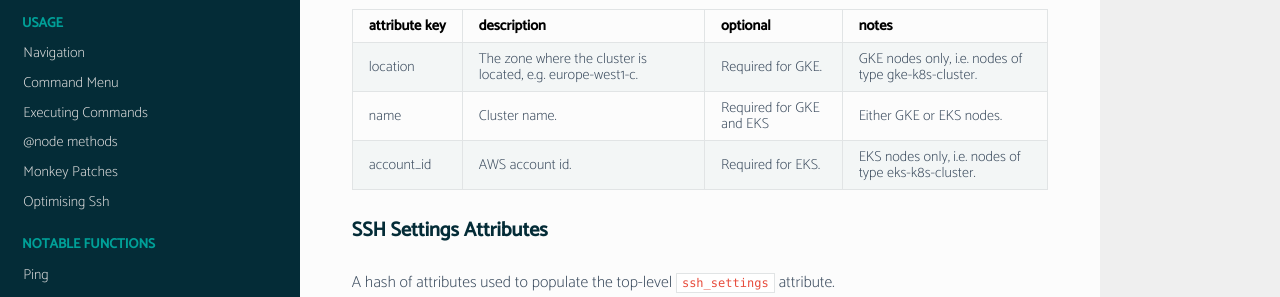
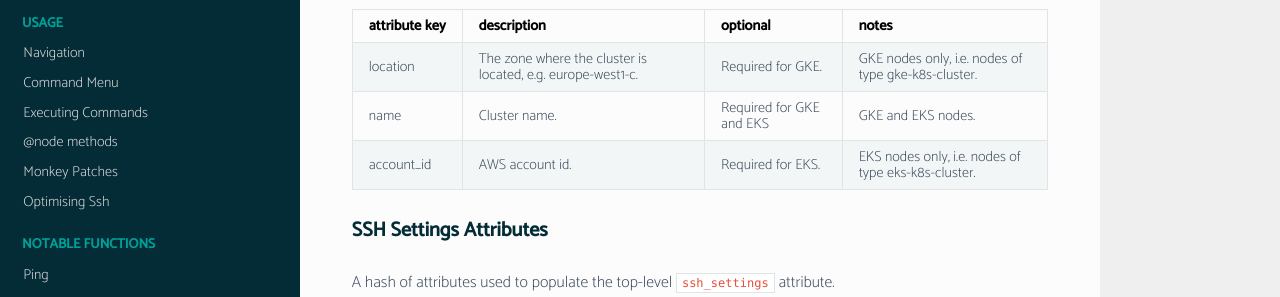
Before and after one commit to webzakimbo/bcome-read-the-docs, a Sphinx documentation site: the page built from docs/source/network/network-configuration-attributes.rst, in a window 1280 px wide and 900 px high, scrolled down 2784 px. Shown: the part 156-453 px from the top of the window. Built offline with Sphinx 7.4.7 and the Read the Docs theme 2.0.0, drawn with Linux system fonts in a browser that asks for light colours; pages that are not in the unit, such as notebooks, are missing from menus.

Commit message:
Update cluster attributes in network config docs

```diff
--- a/docs/source/network/network-configuration-attributes.rst
+++ b/docs/source/network/network-configuration-attributes.rst
@@ -170,7 +170,7 @@ A hash of attributes uses to populate the top-level ``cluster`` attribute for `e
 |                             | is located, e.g.            | for GKE. |                                                                                |
 |                             | europe-west1-c.             |          |                                                                                |
 +-----------------------------+-----------------------------+----------+--------------------------------------------------------------------------------+
-|  name                       | Cluster name.               | Required | Either GKE or EKS nodes.                                                       |
+|  name                       | Cluster name.               | Required | GKE and EKS nodes.                                                             |
 |                             |                             | for GKE  |									        |
 |                             |                             | and EKS  |									        |
 +-----------------------------+-----------------------------+----------+--------------------------------------------------------------------------------+
```
